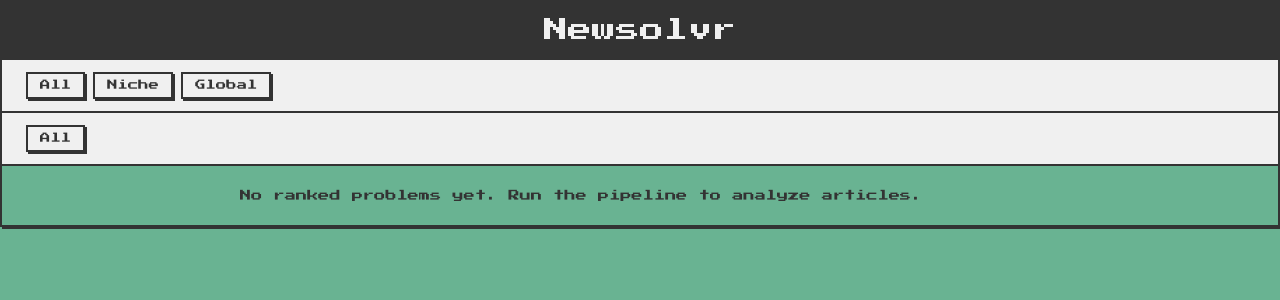
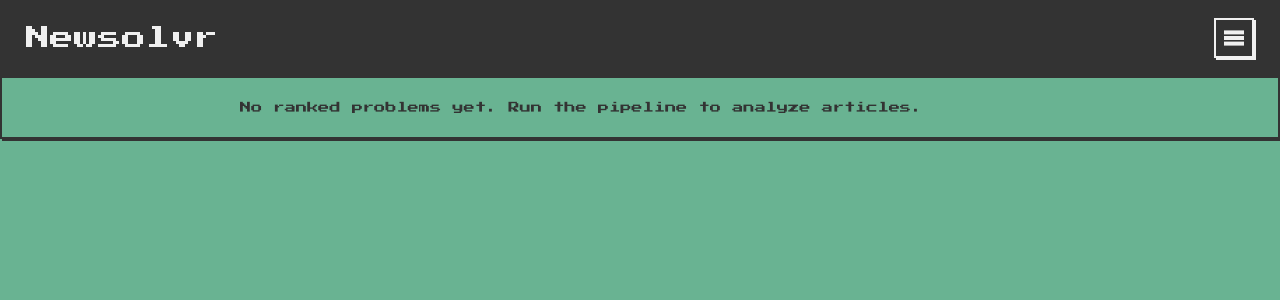
Before and after one commit to arnelieten/newsolvr, a Flask app: template app/templates/index.html in a window 1280 px wide. Shown: the top 300 px of the page. Run offline with Flask 3, Linux system fonts and the light colour scheme; the template is opened without the code that fills it, so the values that code supplies are empty; parts of the project's set-up code (start-up, migrations or seed data) failed here and were passed over.

Commit message:
Filter frontend

```diff
--- a/app/__init__.py
+++ b/app/__init__.py
@@ -20,10 +20,11 @@ def create_app():
 
     @app.route("/")
     def index():
-        problem_size_filter = request.args.get("problem_size")
+        # Default to "All" for both filters when param is missing, empty, or invalid
+        problem_size_filter = request.args.get("problem_size") or None
         if problem_size_filter not in ("niche", "global"):
             problem_size_filter = None
-        industry_filter = request.args.get("industry")
+        industry_filter = request.args.get("industry") or None
         if industry_filter not in ALLOWED_INDUSTRIES:
             industry_filter = None
         db = connect_to_db()
--- a/app/static/style.css
+++ b/app/static/style.css
@@ -854,22 +854,108 @@ body.landing-page {
   }
 }
 
-/* Newsolvr: header/main/card (retro match for index) */
-.header {
+/* Newsolvr: bar with hamburger + expandable filter pane */
+.newsolvr-bar {
+  display: flex;
+  align-items: center;
+  justify-content: space-between;
   background: #333333;
   padding: 1rem 1.5rem;
   border-radius: 0;
   border-bottom: 2px solid #333333;
   box-shadow: none;
-  text-align: center;
 }
 
-.header h1 {
+.newsolvr-bar__title {
   margin: 0;
   font-size: 1.5rem;
   font-weight: 400;
   font-family: 'Press Start 2P', cursive;
   color: #f0f0f0;
+}
+
+.newsolvr-bar__filter-toggle {
+  display: flex;
+  align-items: center;
+  justify-content: center;
+  width: 2.5rem;
+  height: 2.5rem;
+  padding: 0;
+  background: transparent;
+  border: 2px solid #f0f0f0;
+  border-radius: 0;
+  cursor: pointer;
+  box-shadow: 2px 2px 0 0 #f0f0f0;
+  transition: background-color 0.2s ease;
+}
+
+.newsolvr-bar__filter-toggle:hover {
+  background: #555555;
+}
+
+.newsolvr-bar__filter-toggle:focus {
+  outline: none;
+  box-shadow: 2px 2px 0 0 #69b392;
+}
+
+.newsolvr-bar__hamburger {
+  display: block;
+  width: 1.25rem;
+  height: 0.2rem;
+  background: #f0f0f0;
+  box-shadow: 0 -0.35rem 0 #f0f0f0, 0 0.35rem 0 #f0f0f0;
+}
+
+.filter-pane {
+  max-height: 0;
+  overflow: hidden;
+  background: #f0f0f0;
+  border-bottom: 2px solid #333333;
+  font-family: 'Press Start 2P', cursive;
+  font-size: 0.65rem;
+  transition: max-height 0.3s ease-out;
+}
+
+.filter-pane--open {
+  max-height: 28rem;
+  overflow: visible;
+}
+
+.filter-pane__section {
+  padding: 1rem 1.5rem;
+  border-bottom: 2px solid #333333;
+}
+
+.filter-pane__section:last-child {
+  border-bottom: none;
+}
+
+.filter-pane__heading {
+  margin: 0 0 0.5rem 0;
+  font-size: 0.75rem;
+  font-weight: 400;
+  color: #333333;
+}
+
+.filter-pane__description {
+  margin: 0 0 0.75rem 0;
+  font-size: 0.55rem;
+  line-height: 1.6;
+  color: #555555;
+}
+
+.filter-pane__description strong {
+  color: #333333;
+}
+
+.filter-pane__options {
+  display: flex;
+  flex-wrap: wrap;
+  gap: 0.5rem;
+}
+
+.filter-pane__options--industry {
+  gap: 0.5rem;
 }
 
 .filter-strip {
--- a/app/templates/index.html
+++ b/app/templates/index.html
@@ -5,24 +5,37 @@
     <meta charset="UTF-8">
     <meta name="viewport" content="width=device-width, initial-scale=1.0">
     <title>Newsolvr</title>
-    <link rel="stylesheet" href="{{ url_for('static', filename='style.css') }}?v=1">
+    <link rel="stylesheet" href="{{ url_for('static', filename='style.css') }}?v=2">
 </head>
 
 <body>
-    <header class="header">
-        <h1>Newsolvr</h1>
+    <header class="newsolvr-bar">
+        <h1 class="newsolvr-bar__title">Newsolvr</h1>
+        <button type="button" class="newsolvr-bar__filter-toggle" aria-label="Open filters" aria-expanded="false" aria-controls="filter-pane" id="filter-toggle">
+            <span class="newsolvr-bar__hamburger" aria-hidden="true"></span>
+        </button>
     </header>
-    <nav class="filter-strip" aria-label="Filter by problem size">
+    <div id="filter-pane" class="filter-pane" role="region" aria-label="Filter options" aria-hidden="true">
+        <div class="filter-pane__section">
+            <h2 class="filter-pane__heading">Problem size</h2>
+            <p class="filter-pane__description">Filter by how broad the problem is: <strong>All</strong> shows everything; <strong>Niche</strong> = specific, narrow problems; <strong>Global</strong> = large-scale, widespread problems.</p>
+            <div class="filter-pane__options">
                 <a href="{{ url_for('index', industry=industry_filter) if industry_filter else url_for('index') }}" class="filter-strip__link{% if problem_size_filter is none %} filter-strip__link--active{% endif %}">All</a>
                 <a href="{{ url_for('index', problem_size='niche', industry=industry_filter) if industry_filter else url_for('index', problem_size='niche') }}" class="filter-strip__link{% if problem_size_filter == 'niche' %} filter-strip__link--active{% endif %}">Niche</a>
                 <a href="{{ url_for('index', problem_size='global', industry=industry_filter) if industry_filter else url_for('index', problem_size='global') }}" class="filter-strip__link{% if problem_size_filter == 'global' %} filter-strip__link--active{% endif %}">Global</a>
-    </nav>
-    <nav class="filter-strip filter-strip--industry" aria-label="Filter by industry">
+            </div>
+        </div>
+        <div class="filter-pane__section">
+            <h2 class="filter-pane__heading">Industry</h2>
+            <p class="filter-pane__description">Filter by the sector the problem relates to. Options below:</p>
+            <div class="filter-pane__options filter-pane__options--industry">
                 <a href="{{ url_for('index', problem_size=problem_size_filter) if problem_size_filter else url_for('index') }}" class="filter-strip__link{% if industry_filter is none %} filter-strip__link--active{% endif %}">All</a>
                 {% for ind in allowed_industries %}
                 <a href="{{ url_for('index', problem_size=problem_size_filter, industry=ind) if problem_size_filter else url_for('index', industry=ind) }}" class="filter-strip__link{% if industry_filter == ind %} filter-strip__link--active{% endif %}">{{ industry_display_labels[ind] }}</a>
                 {% endfor %}
-    </nav>
+            </div>
+        </div>
+    </div>
     <main class="main">
         {% for problem in problems %}
         <article class="card">
@@ -48,6 +61,39 @@
         <p class="empty">No ranked problems yet. Run the pipeline to analyze articles.</p>
         {% endfor %}
     </main>
+    <script>
+        (function () {
+            var STORAGE_KEY = 'newsolvrFilterPaneOpen';
+            var toggle = document.getElementById('filter-toggle');
+            var pane = document.getElementById('filter-pane');
+            if (!toggle || !pane) return;
+
+            function setPaneOpen(open) {
+                if (open) {
+                    pane.classList.add('filter-pane--open');
+                    toggle.setAttribute('aria-expanded', 'true');
+                    toggle.setAttribute('aria-label', 'Close filters');
+                    pane.setAttribute('aria-hidden', 'false');
+                } else {
+                    pane.classList.remove('filter-pane--open');
+                    toggle.setAttribute('aria-expanded', 'false');
+                    toggle.setAttribute('aria-label', 'Open filters');
+                    pane.setAttribute('aria-hidden', 'true');
+                }
+            }
+
+            // Restore pane state after navigation (e.g. after clicking a filter link)
+            if (sessionStorage.getItem(STORAGE_KEY) === 'true') {
+                setPaneOpen(true);
+            }
+
+            toggle.addEventListener('click', function () {
+                var open = !pane.classList.contains('filter-pane--open');
+                setPaneOpen(open);
+                sessionStorage.setItem(STORAGE_KEY, open ? 'true' : 'false');
+            });
+        })();
+    </script>
 </body>
 
 </html>
```
Lines whose indentation alone changed are shown as unchanged.
